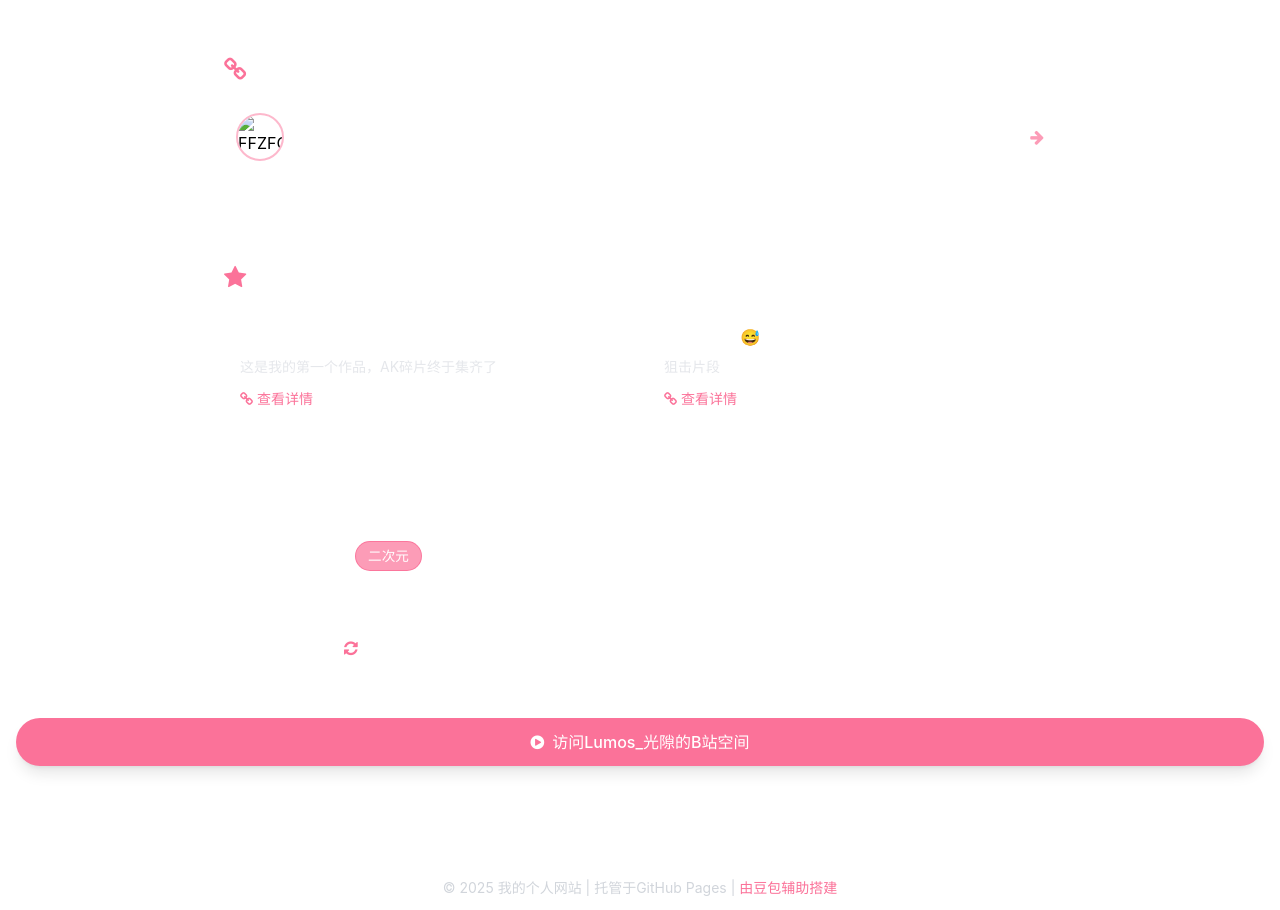
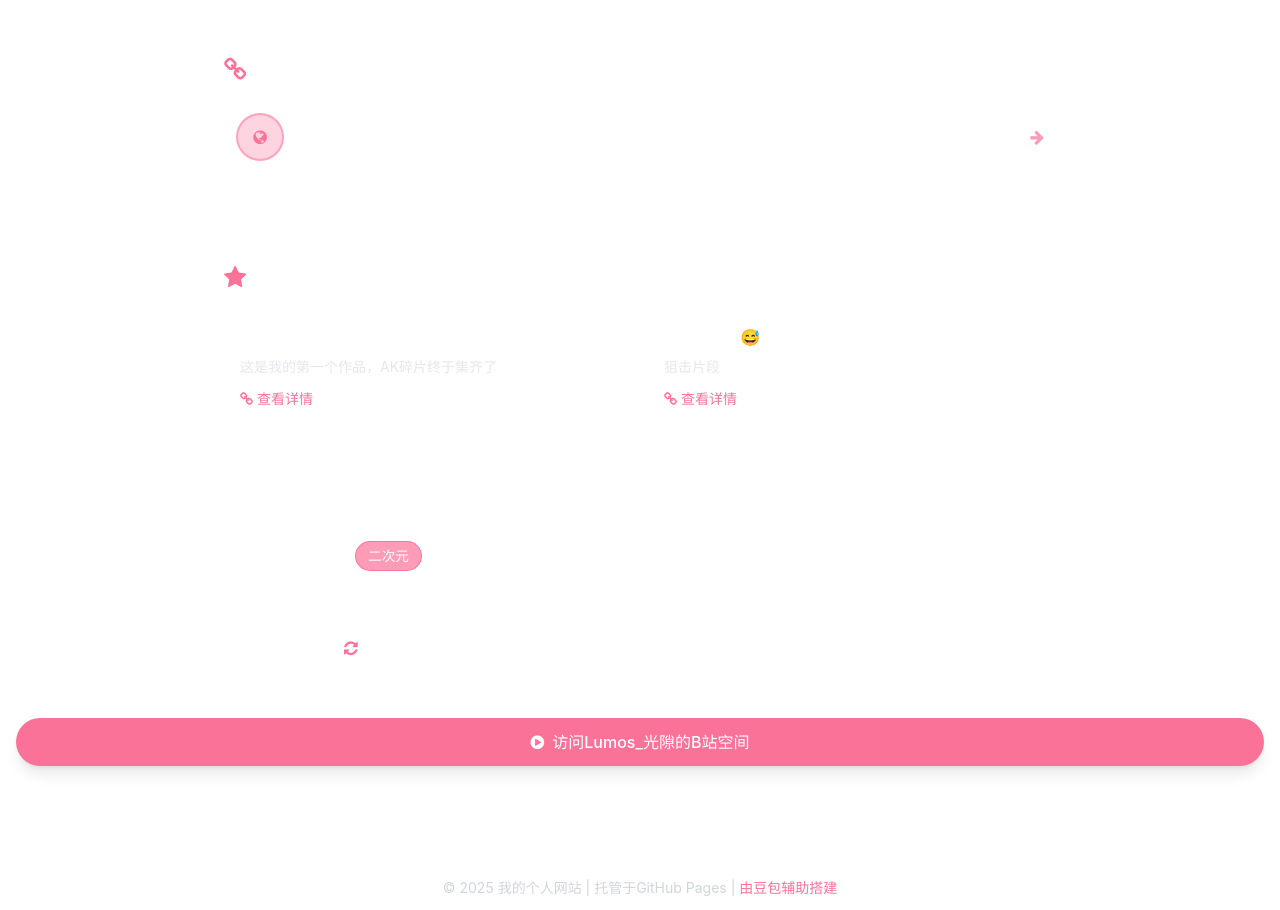
Before and after one commit to Lumos-Xe/Lumos-Xe.github.io, a plain HTML site: page index.html in a window 1280 px wide. Shown: the part 871-1781 px from the top of the page. Drawn offline with nearby package versions, Linux system fonts and the light colour scheme; no server answers.

Commit message:
Update index.html

```diff
--- a/index.html
+++ b/index.html
@@ -146,11 +146,14 @@
             transform: translateX(5px);
         }
 
-        .friend-avatar {
+        .friend-placeholder {
             width: 48px;
             height: 48px;
             border-radius: 50%;
-            object-fit: cover;
+            background-color: rgba(251, 114, 153, 0.3);
+            display: flex;
+            align-items: center;
+            justify-content: center;
             border: 2px solid rgba(251, 114, 153, 0.5);
         }
 
@@ -228,7 +231,7 @@
             </div>
         </div>
 
-        <!-- 新增的友链模块 -->
+        <!-- 友情链接模块 -->
         <div class="bg-white/10 bg-blur rounded-xl p-4 md:p-8 mb-6 max-w-4xl mx-auto slide-up" style="animation-delay: 1.5s;">
             <h2 class="text-lg md:text-2xl text-white mb-4 flex items-center">
                 <i class="fa fa-link mr-2 icon-primary"></i>友情链接
@@ -300,14 +303,13 @@
             { name: "随机", value: "" }
         ];
 
-        // 友链数据 - 你可以根据需要修改这些信息
+        // 友情链接数据 - 仅保留一个链接
         const friendLinks = [
             {
                 name: "FFZFC",
                 url: "https://ffzfc.github.io/",
-                avatar: "",
                 description: "折风的小站"
-                       }
+            }
         ];
 
         let currentCategory = "anime";
@@ -339,7 +341,7 @@
             container.innerHTML = "";
 
             friendLinks.forEach((link, index) => {
-                // 为每个友链添加延迟动画效果
+                // 为友链添加延迟动画效果
                 setTimeout(() => {
                     const linkElement = document.createElement('a');
                     linkElement.href = link.url;
@@ -347,8 +349,11 @@
                     linkElement.rel = "noopener noreferrer";
                     linkElement.className = "friend-link slide-up";
 
+                    // 没有头像，使用图标占位
                     linkElement.innerHTML = `
-                        <img src="${link.avatar}" alt="${link.name}的头像" class="friend-avatar">
+                        <div class="friend-placeholder">
+                            <i class="fa fa-globe text-primary"></i>
+                        </div>
                         <div class="friend-info">
                             <div class="friend-name">${link.name}</div>
                             <div class="friend-desc">${link.description}</div>
@@ -357,7 +362,7 @@
                     `;
 
                     container.appendChild(linkElement);
-                }, index * 100); // 每个友链延迟100ms出现，形成顺序动画
+                }, index * 100);
             });
         }
 
```
